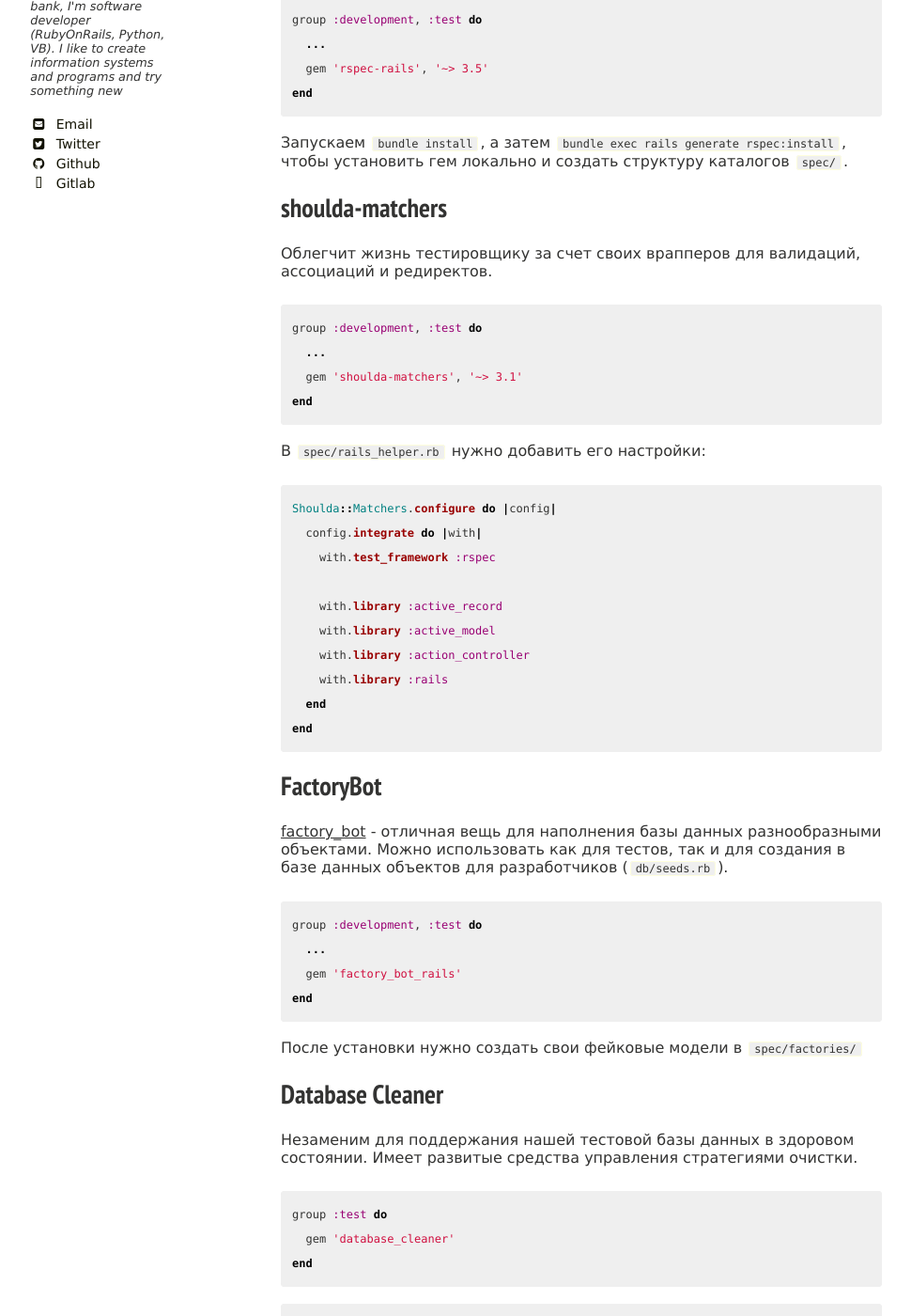
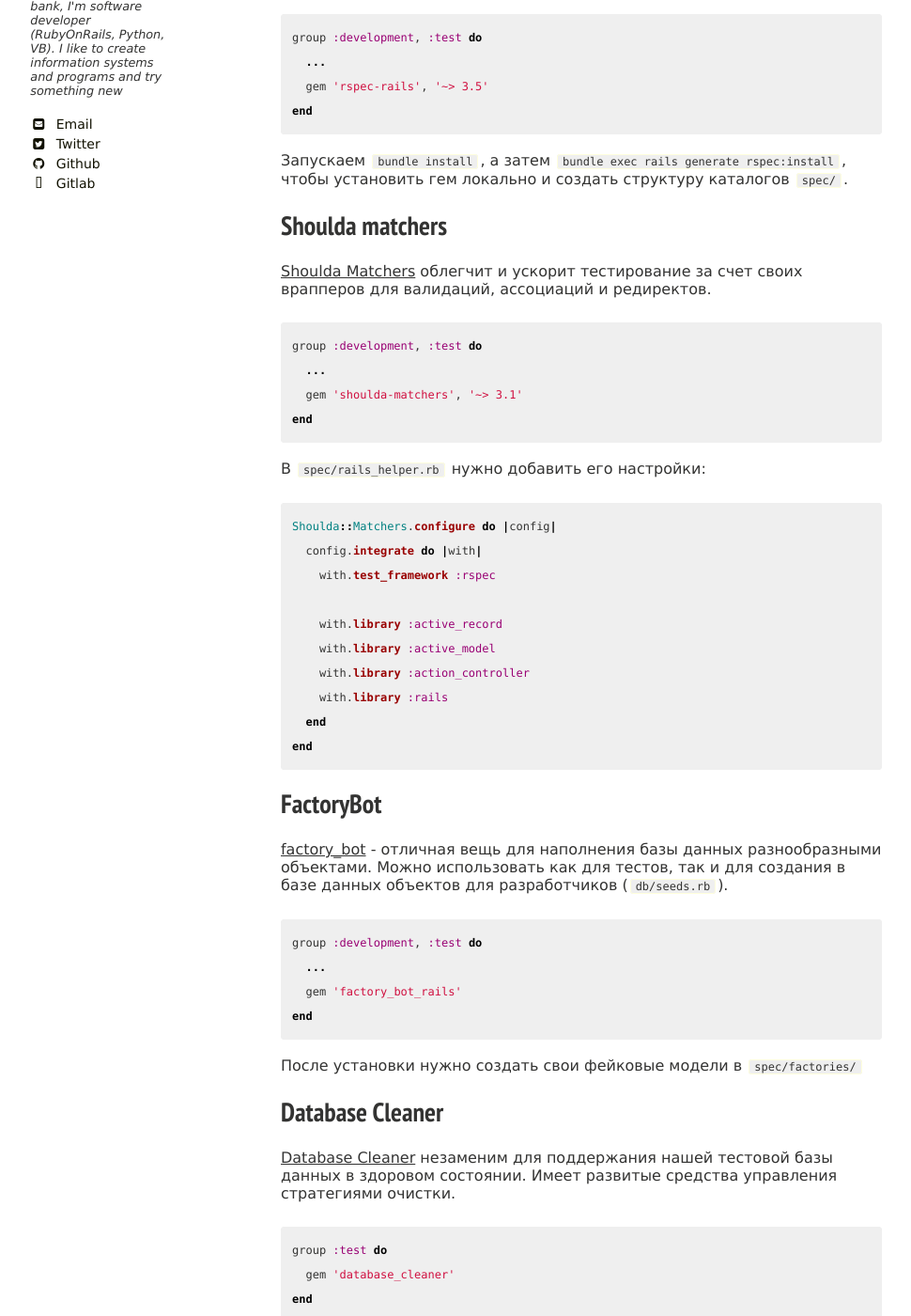
Before and after one commit to RobBikmansurov/robbikmansurov.github.io, a Jekyll site: the page built from _posts/2018-06-01-rails-rspec-setup.md, in a window 1280 px wide and 1400 px high, scrolled down 408 px. Shown: the whole window at 94% size, without its empty margins (21-991 px from the left). Built offline with Jekyll 4.4.1, drawn with Linux system fonts in a browser that asks for light colours; some of the changed text lies outside the part shown.

Commit message:
writing post about rspec

````diff
--- a/_posts/2018-06-01-rails-rspec-setup.md
+++ b/_posts/2018-06-01-rails-rspec-setup.md
@@ -21,9 +22,9 @@
 
 Запускаем `bundle install`, а затем `bundle exec rails generate rspec:install`, чтобы установить гем локально и создать структуру каталогов `spec/`.
 
-## shoulda-matchers
+## Shoulda matchers
 
-Облегчит жизнь тестировщику за счет своих врапперов для валидаций, ассоциаций и редиректов.
+[Shoulda Matchers](https://github.com/thoughtbot/shoulda-matchers) облегчит и ускорит тестирование за счет своих врапперов для валидаций, ассоциаций и редиректов.
 
 ```ruby
 group :development, :test do
@@ -61,7 +62,7 @@
 
 ## Database Cleaner
 
-Незаменим для поддержания нашей тестовой базы данных в здоровом состоянии. Имеет развитые средства управления стратегиями очистки.
+[Database Cleaner](https://github.com/DatabaseCleaner/database_cleaner) незаменим для поддержания нашей тестовой базы данных в здоровом состоянии. Имеет развитые средства управления стратегиями очистки.
 
 ```ruby
 group :test do
````
Also changed, not shown: other parts of _posts/2018-06-01-rails-rspec-setup.md (+5 -6 lines), _posts/2017-07-12-history.md (+1 -3 lines).
